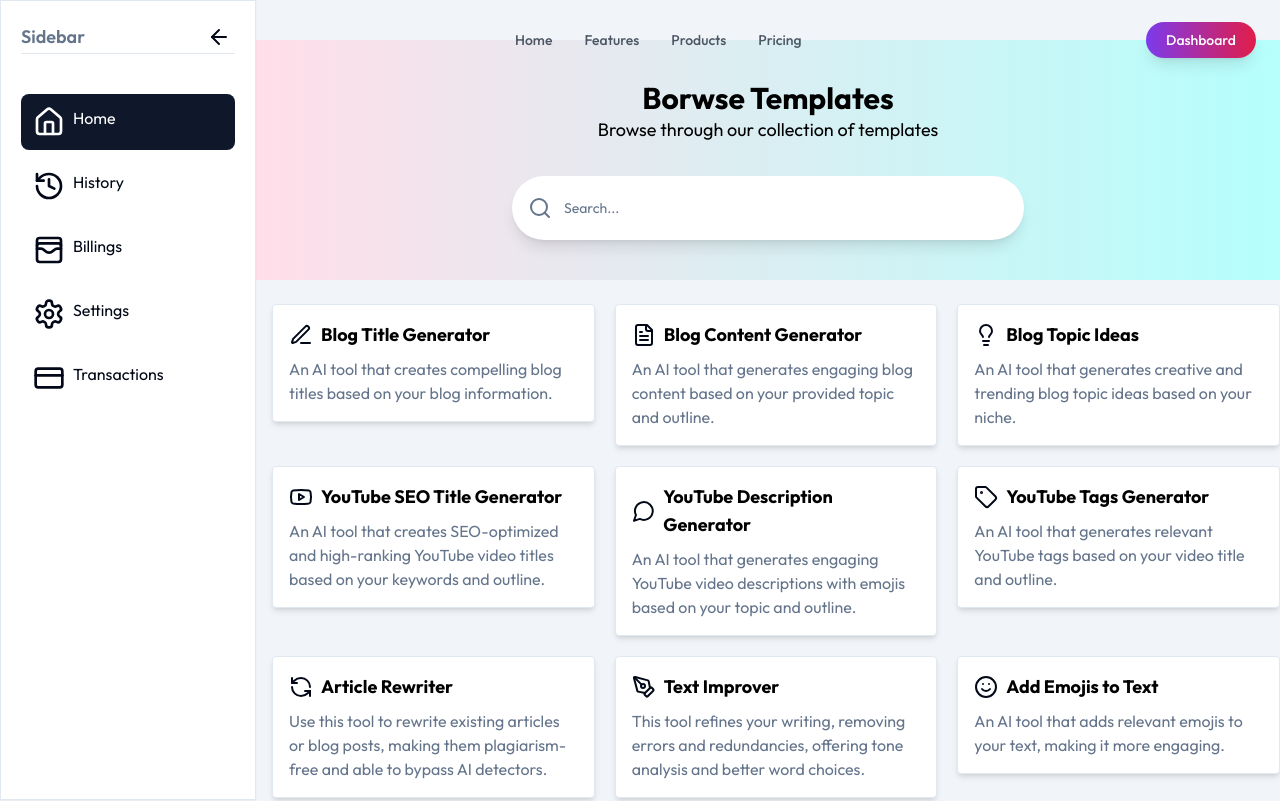
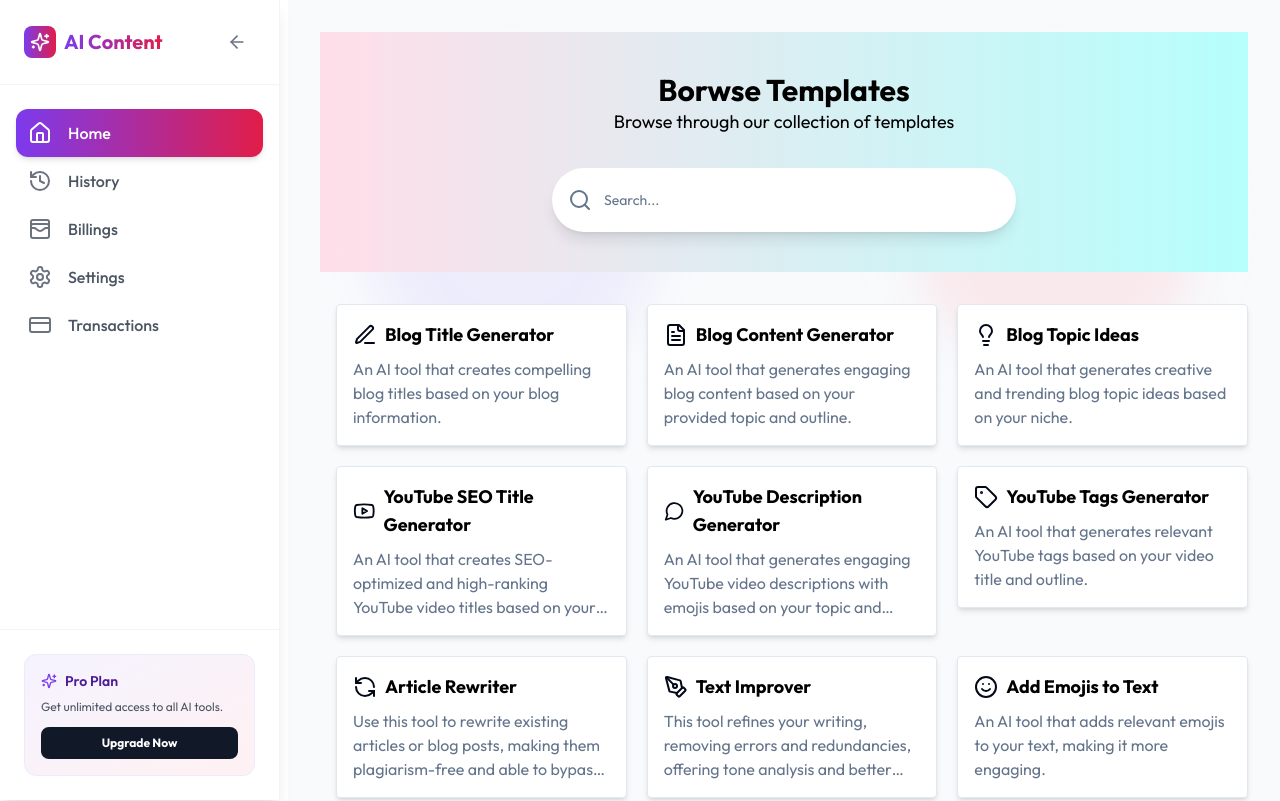
Before and after one commit to nischay-chauhan/ai-content, a Next.js app: page /dashboard in a window 1280 px wide. Shown: the top 801 px of the page. Built offline with nearby package versions, Linux system fonts and the light colour scheme.

Commit message:
dashboard UI changes

```diff
--- a/app/dashboard/_components/sidebar.tsx
+++ b/app/dashboard/_components/sidebar.tsx
@@ -1,69 +1,131 @@
-'use client'
-import { ArrowLeft, ArrowRight, CreditCard, DollarSignIcon, History, Home, Settings, WalletCards } from "lucide-react";
+"use client";
+import {
+    ArrowLeft,
+    ArrowRight,
+    CreditCard,
+    History,
+    Home,
+    Settings,
+    WalletCards,
+    Sparkles,
+} from "lucide-react";
 import Link from "next/link";
 import { usePathname } from "next/navigation";
 import { useEffect } from "react";
 import { useSidebar } from "@/app/context/sidebarContext";
+import { motion } from "framer-motion";
 
 const Sidebar = () => {
     const Menu = [
         {
             name: "Home",
             icon: Home,
-            link: "/dashboard"
+            link: "/dashboard",
         },
         {
             name: "History",
             icon: History,
-            link: "/dashboard/history"
+            link: "/dashboard/history",
         },
         {
             name: "Billings",
             icon: WalletCards,
-            link: "/dashboard/billings"
+            link: "/dashboard/billings",
         },
         {
             name: "Settings",
             icon: Settings,
-            link: "/dashboard/settings"
+            link: "/dashboard/settings",
         },
         {
             name: "Transactions",
             icon: CreditCard,
-            link: "/dashboard/transactions"
-        }
+            link: "/dashboard/transactions",
+        },
     ];
 
     const path = usePathname();
     const { isSidebarOpen, toggleSidebar } = useSidebar();
-    useEffect(() => {
-    }, [path]);
 
     return (
-        <div className={`p-5 bg-white shadow-sm border h-screen transition-all duration-300 ${isSidebarOpen ? 'w-64' : 'w-20'}`}>
-            <div className="flex justify-between items-center border-b">
+        <motion.div
+            animate={{ width: isSidebarOpen ? 280 : 80 }}
+            transition={{ duration: 0.3, type: "spring", stiffness: 100 }}
+            className="h-screen bg-white border-r border-gray-100 shadow-lg relative z-50 flex flex-col"
+        >
+            <div className="p-6 flex items-center justify-between border-b border-gray-100">
                 {isSidebarOpen && (
-                    <span className="text-lg font-semibold text-muted-foreground hover:text-primary">
-                        Sidebar
-                    </span>
+                    <motion.div
+                        initial={{ opacity: 0 }}
+                        animate={{ opacity: 1 }}
+                        className="flex items-center gap-2"
+                    >
+                        <div className="bg-gradient-to-r from-violet-600 to-rose-600 p-1.5 rounded-lg">
+                            <Sparkles className="w-5 h-5 text-white" />
+                        </div>
+                        <span className="text-xl font-bold bg-clip-text text-transparent bg-gradient-to-r from-violet-600 to-rose-600">
+                            AI Content
+                        </span>
+                    </motion.div>
                 )}
-                <button onClick={toggleSidebar} className="p-1 rounded-full hover:bg-gray-200">
-                    {isSidebarOpen ? <ArrowLeft /> : <ArrowRight  /> }
+                <button
+                    onClick={toggleSidebar}
+                    className="p-2 rounded-full hover:bg-violet-50 text-gray-500 hover:text-violet-600 transition-colors"
+                >
+                    {isSidebarOpen ? <ArrowLeft className="w-5 h-5" /> : <ArrowRight className="w-5 h-5" />}
                 </button>
             </div>
-            <div className="mt-10">
-                {Menu.map((menu, i) => (
-                    <Link href={menu.link} prefetch={false}>
-                    <div key={i} className={`flex gap-2 mb-2 p-3 hover:bg-primary cursor-pointer hover:text-white rounded-lg ${path === menu.link ? "bg-primary text-white" : ""}`}>
-                        <menu.icon className="w-8 h-8" />
-                        <span>{isSidebarOpen&&menu.name}</span>
 
+            <div className="flex-1 py-6 px-4 space-y-2">
+                {Menu.map((menu, i) => {
+                    const isActive = path === menu.link;
+                    return (
+                        <Link key={i} href={menu.link} prefetch={false}>
+                            <div
+                                className={`flex items-center gap-4 p-3 rounded-xl transition-all duration-300 cursor-pointer group ${isActive
+                                        ? "bg-gradient-to-r from-violet-600 to-rose-600 text-white shadow-md"
+                                        : "hover:bg-violet-50 text-gray-600 hover:text-violet-600"
+                                    }`}
+                            >
+                                <menu.icon
+                                    className={`w-6 h-6 ${isActive ? "text-white" : "text-gray-500 group-hover:text-violet-600"
+                                        }`}
+                                />
+                                {isSidebarOpen && (
+                                    <motion.span
+                                        initial={{ opacity: 0 }}
+                                        animate={{ opacity: 1 }}
+                                        transition={{ delay: 0.1 }}
+                                        className="font-medium"
+                                    >
+                                        {menu.name}
+                                    </motion.span>
+                                )}
+                            </div>
+                        </Link>
+                    );
+                })}
+            </div>
+
+            {isSidebarOpen && (
+                <div className="p-6 border-t border-gray-100">
+                    <div className="bg-gradient-to-br from-violet-50 to-rose-50 p-4 rounded-xl border border-violet-100">
+                        <div className="flex items-center gap-2 mb-2">
+                            <Sparkles className="w-4 h-4 text-violet-600" />
+                            <span className="text-sm font-semibold text-violet-900">
+                                Pro Plan
+                            </span>
+                        </div>
+                        <p className="text-xs text-gray-600 mb-3">
+                            Get unlimited access to all AI tools.
+                        </p>
+                        <button className="w-full py-2 text-xs font-bold text-white bg-gray-900 rounded-lg hover:bg-gray-800 transition-colors">
+                            Upgrade Now
+                        </button>
                     </div>
-                    </Link>
-                ))}
-            </div>
-            <div></div>
-        </div>
+                </div>
+            )}
+        </motion.div>
     );
 };
 
--- a/app/dashboard/layout.tsx
+++ b/app/dashboard/layout.tsx
@@ -24,12 +24,14 @@ function LayoutWithSidebar({
   const { isSidebarOpen } = useSidebar();
 
   return (
-    <div className="bg-slate-100 h-full">
-      <div className="fixed top-0 z-50">
+    <div className="h-full bg-white">
+      <div className="fixed top-0 z-50 h-full">
         <Sidebar />
       </div>
-      <div className={` pt-10 transition-all duration-300 ${isSidebarOpen ? 'md:ml-64' : 'md:ml-20'}` }>
-
+      <div
+        className={`transition-all duration-300 ${isSidebarOpen ? "md:ml-72" : "md:ml-20"
+          }`}
+      >
         {children}
       </div>
     </div>
--- a/app/dashboard/page.tsx
+++ b/app/dashboard/page.tsx
@@ -1,20 +1,28 @@
-"use client"
-import React, { useState } from 'react'
-import SearchSec from './_components/searrch'
-import PromptArea from './_components/promts'
+"use client";
+import React, { useState } from "react";
+import SearchSec from "./_components/searrch";
+import PromptArea from "./_components/promts";
 
 function Dashboard() {
-  const [searchInput , setSearchInput] = React.useState<string>('')
+  const [searchInput, setSearchInput] = React.useState<string>("");
   const onsearch = (value: string) => {
-    setSearchInput(value)
-  }
+    setSearchInput(value);
+  };
   return (
-    <div className=''>
+    <div className="relative min-h-screen bg-slate-50 overflow-hidden">
+      {/* Dynamic Background */}
+      <div className="absolute inset-0 z-0 pointer-events-none">
+        <div className="absolute top-20 left-20 w-72 h-72 bg-violet-300 rounded-full mix-blend-multiply filter blur-xl opacity-20 animate-blob" />
+        <div className="absolute top-20 right-20 w-72 h-72 bg-rose-300 rounded-full mix-blend-multiply filter blur-xl opacity-20 animate-blob animation-delay-2000" />
+        <div className="absolute -bottom-8 left-1/2 w-72 h-72 bg-indigo-300 rounded-full mix-blend-multiply filter blur-xl opacity-20 animate-blob animation-delay-4000" />
+      </div>
 
-      <SearchSec onSearch={onsearch}/>
-      <PromptArea searchInput={searchInput} />
+      <div className="relative z-10 p-8 space-y-8">
+        <SearchSec onSearch={onsearch} />
+        <PromptArea searchInput={searchInput} />
+      </div>
     </div>
-  )
+  );
 }
 
-export default Dashboard
+export default Dashboard;
--- a/components/new/navbar/navbar.tsx
+++ b/components/new/navbar/navbar.tsx
@@ -2,6 +2,7 @@
 import { MenuIcon, X } from "lucide-react";
 import Image from "next/image";
 import Link from "next/link";
+import { usePathname } from "next/navigation";
 import { useState, useEffect } from "react";
 import { UserButton } from "@/components/UserButton";
 import { motion, AnimatePresence } from "framer-motion";
@@ -29,14 +30,20 @@ export default function Navbar() {
     { name: "Pricing", href: "#pricing" },
   ];
 
+  const pathname = usePathname();
+
+  if (pathname?.startsWith("/dashboard")) {
+    return null;
+  }
+
   return (
     <motion.header
       initial={{ y: -100 }}
       animate={{ y: 0 }}
       transition={{ duration: 0.5 }}
       className={`fixed top-0 left-0 right-0 z-50 transition-all duration-300 ${scrolled
-          ? "bg-white/80 backdrop-blur-md shadow-md border-b border-white/20"
-          : "bg-transparent"
+        ? "bg-white/80 backdrop-blur-md shadow-md border-b border-white/20"
+        : "bg-transparent"
         }`}
     >
       <div className="container mx-auto px-6 h-20 flex items-center justify-between">
--- a/utils/aiModal.ts
+++ b/utils/aiModal.ts
@@ -8,7 +8,7 @@ const {
 const genAI = new GoogleGenerativeAI(apiKey);
 
 const model = genAI.getGenerativeModel({
-    model: "gemini-1.5-flash",
+  model: "gemini-2.5-flash",
 });
 
 const generationConfig = {
```
Lines whose indentation alone changed are shown as unchanged.
